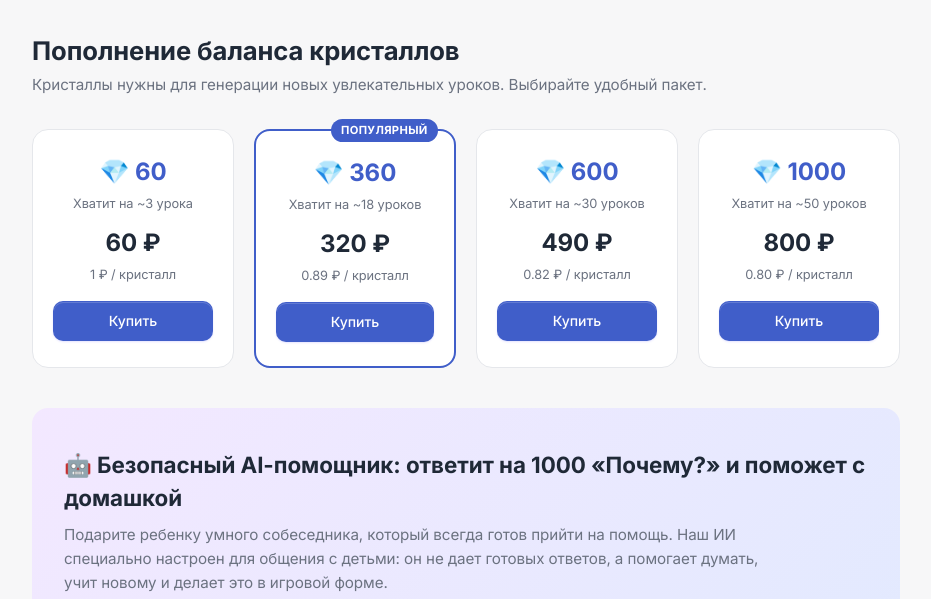
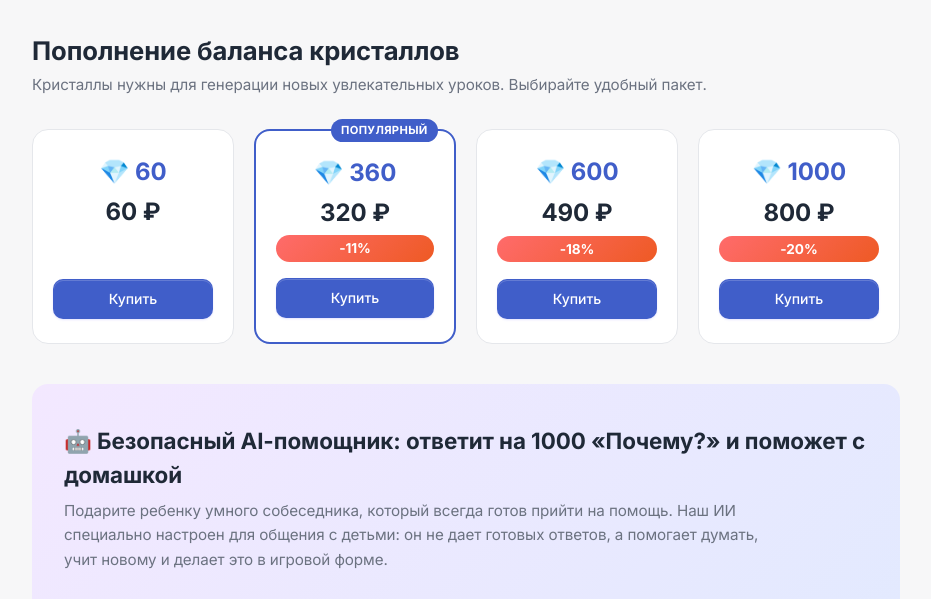
Before and after one commit to kotyadji-coder/kidion, a FastAPI app: template templates/buy.html in a window 1280 px wide. Shown: the part 67-666 px from the top of the page, without its empty margins (174-1105 px from the left). Run offline with FastAPI, Linux system fonts and the light colour scheme; the template is opened without the code that fills it, so the values that code supplies are empty.

Commit message:
Improve crystal package cards: equal height, discount badges, cleaner layout
- Flexbox for equal card height
- Remove "хватит на X уроков" text
- Replace per-crystal price with bright discount badges (-11%, -18%, -20%)

Co-Authored-By: Claude Opus 4.6 (1M context) <noreply@anthropic.com>

```diff
--- a/templates/buy.html
+++ b/templates/buy.html
@@ -42,6 +42,9 @@
   text-align: center;
   position: relative;
   transition: transform 0.15s, box-shadow 0.15s;
+  display: flex;
+  flex-direction: column;
+  justify-content: space-between;
 }
 
 .package-card:hover {
@@ -74,12 +77,6 @@
   margin-bottom: 0.25rem;
 }
 
-.package-card__lessons {
-  font-size: 0.8rem;
-  color: var(--text-muted);
-  margin-bottom: 0.75rem;
-}
-
 .package-card__price {
   font-size: 1.5rem;
   font-weight: 800;
@@ -87,10 +84,19 @@
   margin-bottom: 0.25rem;
 }
 
-.package-card__per {
-  font-size: 0.8rem;
-  color: var(--text-muted);
+.package-card__discount {
+  display: inline-block;
+  background: linear-gradient(135deg, #ff6b6b, #ee5a24);
+  color: #fff;
+  font-size: 0.85rem;
+  font-weight: 800;
+  padding: 0.2rem 0.7rem;
+  border-radius: 999px;
   margin-bottom: 1rem;
+}
+
+.package-card__spacer {
+  flex: 1;
 }
 
 /* Chat section */
@@ -264,34 +270,30 @@
     <div class="packages-grid">
         <div class="package-card" data-package="60_60">
             <div class="package-card__crystals">💎 60</div>
-            <div class="package-card__lessons">Хватит на ~3 урока</div>
             <div class="package-card__price">60 ₽</div>
-            <div class="package-card__per">1 ₽ / кристалл</div>
+            <div class="package-card__spacer"></div>
             <button class="btn btn--primary btn--full" onclick="buyPackage('60_60')">Купить</button>
         </div>
 
         <div class="package-card package-card--popular" data-package="360_320">
             <div class="package-card__badge">Популярный</div>
             <div class="package-card__crystals">💎 360</div>
-            <div class="package-card__lessons">Хватит на ~18 уроков</div>
             <div class="package-card__price">320 ₽</div>
-            <div class="package-card__per">0.89 ₽ / кристалл</div>
+            <div class="package-card__discount">-11%</div>
             <button class="btn btn--primary btn--full" onclick="buyPackage('360_320')">Купить</button>
         </div>
 
         <div class="package-card" data-package="600_490">
             <div class="package-card__crystals">💎 600</div>
-            <div class="package-card__lessons">Хватит на ~30 уроков</div>
             <div class="package-card__price">490 ₽</div>
-            <div class="package-card__per">0.82 ₽ / кристалл</div>
+            <div class="package-card__discount">-18%</div>
             <button class="btn btn--primary btn--full" onclick="buyPackage('600_490')">Купить</button>
         </div>
 
         <div class="package-card" data-package="1000_800">
             <div class="package-card__crystals">💎 1000</div>
-            <div class="package-card__lessons">Хватит на ~50 уроков</div>
             <div class="package-card__price">800 ₽</div>
-            <div class="package-card__per">0.80 ₽ / кристалл</div>
+            <div class="package-card__discount">-20%</div>
             <button class="btn btn--primary btn--full" onclick="buyPackage('1000_800')">Купить</button>
         </div>
     </div>
```
